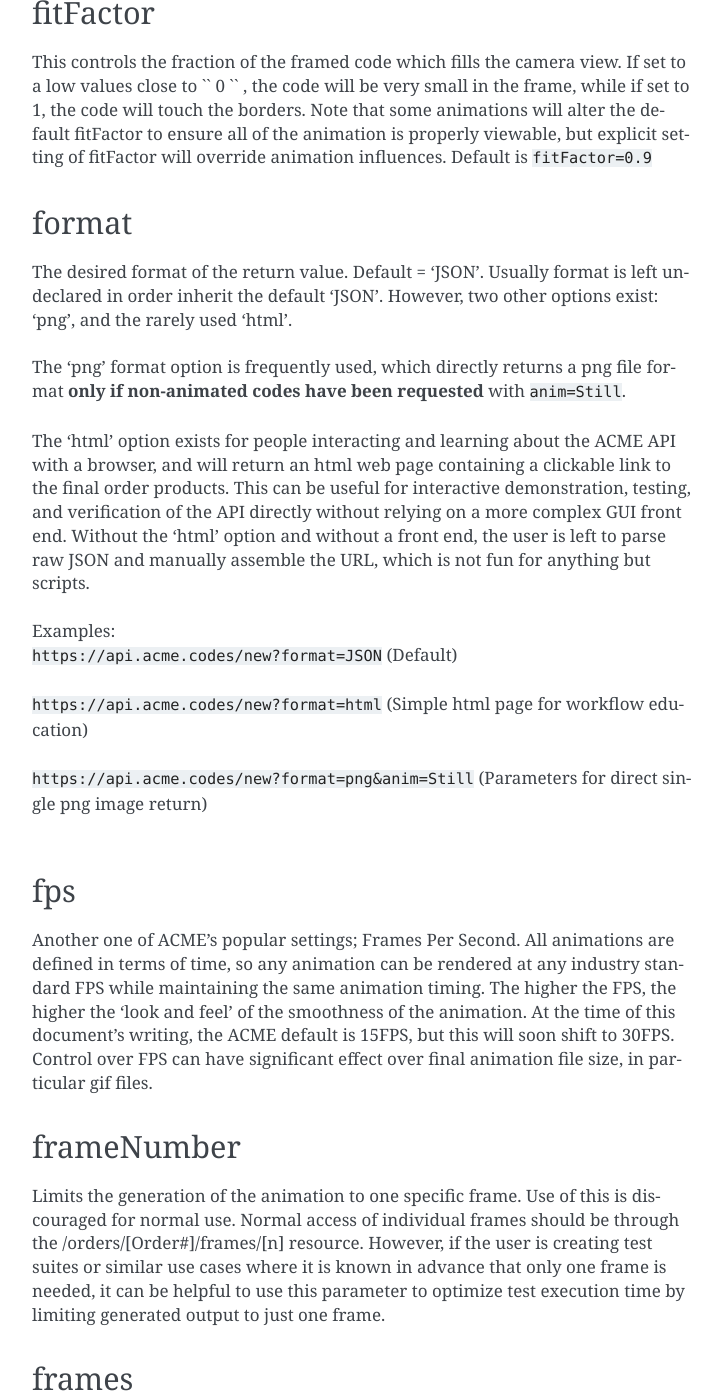
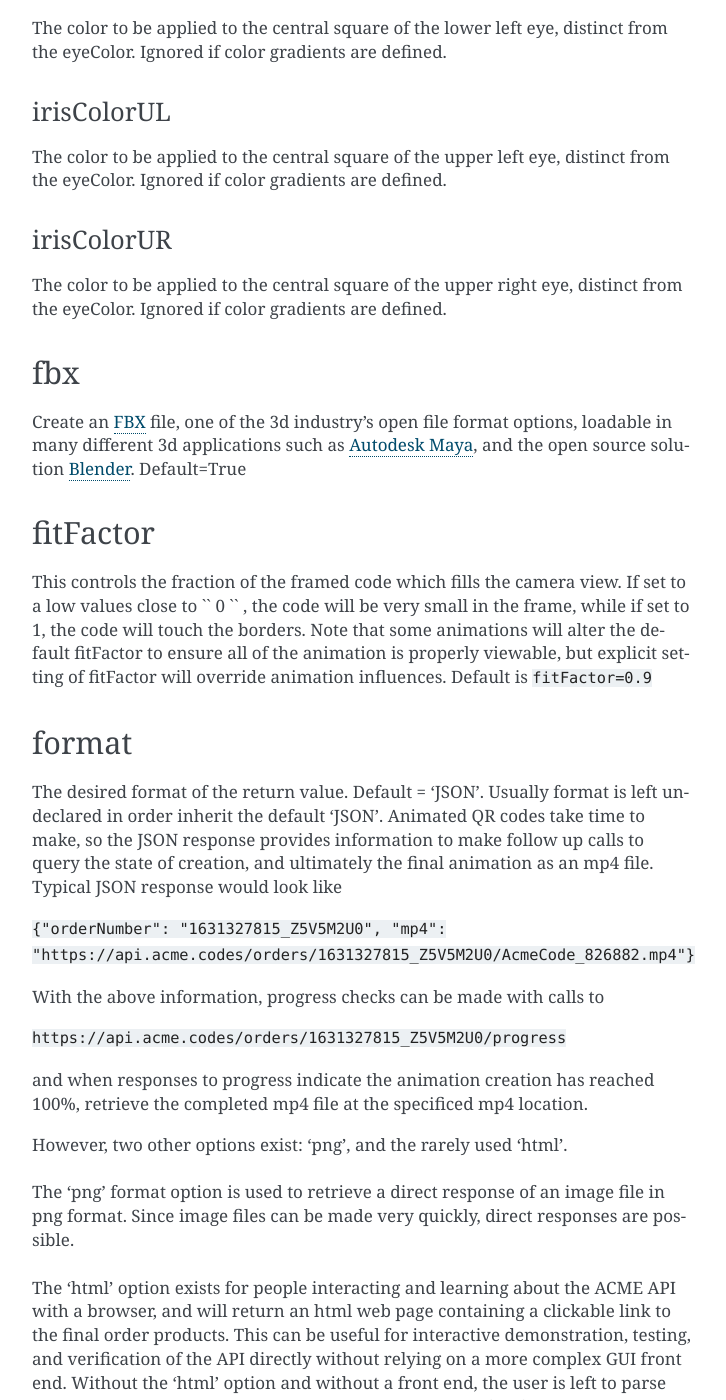
Before and after one commit to pcmillerAcme/docs, a Sphinx documentation site: the page built from source/Parameters.rst, in a window 1280 px wide and 1400 px high, scrolled down 8468 px. Shown: the whole window, without its empty margins (388-1114 px from the left). Built offline with Sphinx 7.4.7, drawn with Linux system fonts in a browser that asks for light colours; pages that are not in the unit, such as notebooks, are missing from menus; some of the changed text lies outside the part shown.

Commit message:
[ACME-900] Simplify Standard QR code query arg requirements

```diff
--- a/source/Parameters.rst
+++ b/source/Parameters.rst
@@ -29,7 +29,7 @@
 
 |br|
 
-**Far and away, the most commonly used parameters are:** |br|
+**For Animated QR codes, the most commonly used parameters are:** |br|
 
 Message: ``msg=`` |br|
 Resolution: ``xres=``, ``yres=`` |br|
@@ -37,7 +37,15 @@
 Animation ``anim=`` |br|
 |br|
 |br|
-For example, a user could request: |br|
+**For Standard QR codes, the most commonly used parameters are:** |br|
+
+Format ``format=png`` (Required) |br|
+Message: ``msg=`` |br|
+Resolution: ``xres=``, ``yres=`` |br|
+Custom images ``ufile=`` |br|
+|br|
+|br|
+For example, a user wanting an animated QR code could send a request for: |br|
 |br|
 1. A larger resolution mp4 file |br|
 2. of the 'Spin' Animation |br|
@@ -49,6 +57,21 @@
 |br|
 |br|
 ``https://api.acme.codes/new?msg=https://myWebsite.com/productPurchasePage20&xres=1000&yres=1000&anim=Spin&img1=https://myWebsite.com/images/product20.jpg``
+|br|
+|br|
+|br|
+|br|
+|br|
+For another example, a user wanting a Standard QR code could send a request for: |br|
+|br|
+1. A specific resolution png file |br|
+2. with an embedded message for a product purchase page on their website |br|
+|br|
+
+with the following call:
+|br|
+|br|
+``https://api.acme.codes/new?msg=https://myWebsite.com/productPurchasePage20&xres=1000&yres=1000&format=png``
 |br|
 |br|
 |br|
@@ -312,10 +335,20 @@
 format
 ------
 
-The desired format of the return value. Default = 'JSON'. Usually format is left undeclared in order inherit the default 'JSON'. However, two other options exist: 'png', and the rarely used 'html'.
+The desired format of the return value. Default = 'JSON'. Usually format is left undeclared in order inherit the default 'JSON'. Animated QR codes take time to make, so the JSON response provides information to make follow up calls to query the state of creation, and ultimately the final animation as an mp4 file. Typical JSON response would look like
+
+``{"orderNumber": "1631327815_Z5V5M2U0", "mp4": "https://api.acme.codes/orders/1631327815_Z5V5M2U0/AcmeCode_826882.mp4"}``
+
+With the above information, progress checks can be made with calls to
+
+``https://api.acme.codes/orders/1631327815_Z5V5M2U0/progress``
+
+and when responses to progress indicate the animation creation has reached 100%, retrieve the completed mp4 file at the specificed mp4 location.
+
+However, two other options exist: 'png', and the rarely used 'html'.
 |br|
 |br|
-The 'png' format option is frequently used, which directly returns a png file format **only if non-animated codes have been requested** with ``anim=Still``.
+The 'png' format option is used to retrieve a direct response of an image file in png format. Since image files can be made very quickly, direct responses are possible.
 |br|
 |br|
 The 'html' option exists for people interacting and learning about the ACME API with a browser, and will return an html web page containing a clickable link to the final order products. This can be useful for interactive demonstration, testing, and verification of the API directly without relying on a more complex GUI front end. Without the 'html' option and without a front end, the user is left to parse raw JSON and manually assemble the URL, which is not fun for anything but scripts.
@@ -324,7 +357,7 @@
 Examples: |br|
 ``https://api.acme.codes/new?format=JSON`` (Default) |br| |br|
 ``https://api.acme.codes/new?format=html`` (Simple html page for workflow education) |br| |br|
-``https://api.acme.codes/new?format=png&anim=Still`` (Parameters for direct single png image return) |br| |br|
+``https://api.acme.codes/new?format=png``  (Parameter for direct single png image return) |br| |br|
 
 
 .. _fps:
@@ -380,7 +413,7 @@
 be forced to snap to borders of the QR code.
 Example:
 
-``https://api.acme.codes/new?anim=Still&format=png&imgScaleStill=0.4``
+``https://api.acme.codes/new?format=png&imgScaleStill=0.4``
 
 
 .. _img1derp:
--- a/source/_static/acmeStandardCodeWithImageClient.py
+++ b/source/_static/acmeStandardCodeWithImageClient.py
@@ -26,11 +26,10 @@
 request_object = requests.Session()
 code_request_url = (
     'https://api.acme.codes/new?'  # Creation endpoint
-    'msg=ThisDemonstratesImageQRCode&'  # Message to embed into QR code
-    'anim=Still&'  # Request a standard (non animated) code
-    'format=png&'  # Request direct return format of image png
-    'xres=800&'
-    'yres=800'
+    'msg=ThisDemonstratesImageQRCode'  # Message to embed into QR code
+    '&format=png'  # Request direct return format of image png
+    '&xres=800'
+    '&yres=800'
     # imgScaleStill below can be used to scale img, but with increasing
     # risk to scanability.
     # '&imgScaleStill=0.33',
--- a/source/_static/acmeStandardQrCodeClient.py
+++ b/source/_static/acmeStandardQrCodeClient.py
@@ -28,8 +28,7 @@
     'https://api.acme.codes/new?'  # Creation endpoint
     'msg=fromDocumentationAcmeStandardQrCodeClient.py'  # Message to embed into the QR code
     '&format=png'  # Request return format of image png file
-    '&anim=Still'  # and no animation
-    '&xres=400&'   # Slightly better resolution than default
+    '&xres=400'   # Slightly better resolution than default
     '&yres=400'   # Slightly better resolution than default
 )
 
--- a/source/_static/acmeWebStandardCodeClient.html
+++ b/source/_static/acmeWebStandardCodeClient.html
@@ -40,7 +40,7 @@
     <table>
     <tr>
     <td>
-    <img src="https://api.acme.codes/new?msg=AcmeSDKJsApiExample&anim=Still&format=png">
+    <img src="https://api.acme.codes/new?msg=AcmeSDKJsApiExample&format=png">
     </td>
     </tr>
     </table>
--- a/source/_static/acmeWebStandardCodeWithImageClient.html
+++ b/source/_static/acmeWebStandardCodeWithImageClient.html
@@ -41,7 +41,7 @@
     <table>
     <tr>
     <td>
-    <img src="https://api.acme.codes/new?msg=AcmePngDemoWithImage&anim=Still&format=png&xres=400&yres=400&img1=https://acme.readthedocs.io/en/latest/_images/AcmeLogo.png">
+    <img src="https://api.acme.codes/new?msg=AcmePngDemoWithImage&format=png&xres=400&yres=400&img1=https://acme.readthedocs.io/en/latest/_images/AcmeLogo.png">
     </td>
     </tr>
     </table>
```
